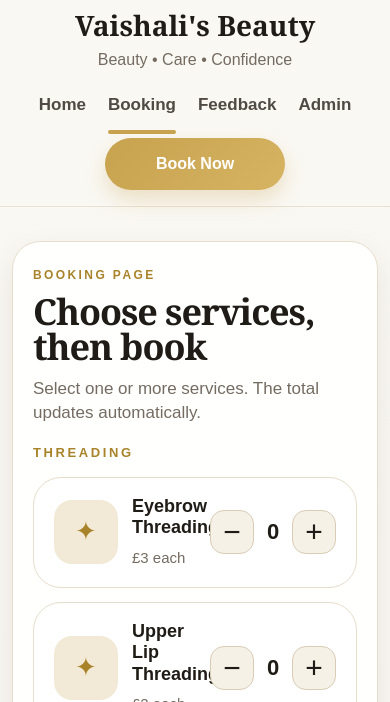
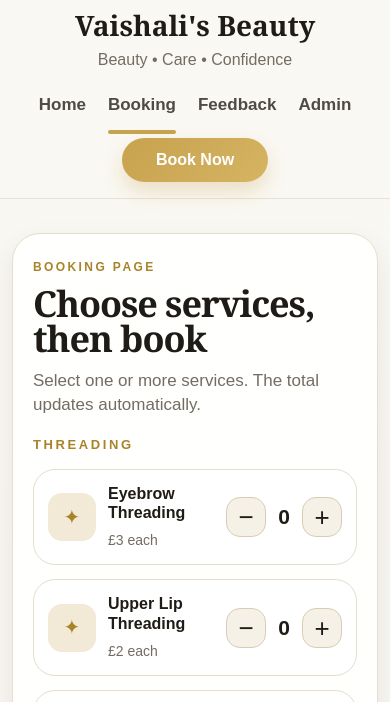
Before and after one commit to pkanji28/vaishali-beauty-site, a plain HTML site: page book.html in a window 390 px wide. Shown: the part 136-838 px from the top of the page. Drawn offline with nearby package versions, Linux system fonts and the light colour scheme.

Commit message:
Add mobile styles for header, hero, and service cards
Added mobile polish overrides for various elements.

```diff
--- a/css/styles.css
+++ b/css/styles.css
@@ -797,4 +797,63 @@ button,input,select,textarea{font:inherit}
   .booking-actions .btn{
     width:100%;
   }
+
+  /* ---------- V3.3 MOBILE POLISH OVERRIDES ---------- */
+@media (max-width: 760px) {
+  .header-book-btn {
+    min-width: 0;
+    width: auto;
+    max-width: 220px;
+    min-height: 44px;
+    padding: 0 34px;
+    font-size: 16px;
+  }
+
+  .hero-title {
+    font-size: 38px;
+    line-height: 1.02;
+  }
+
+  .hero-text {
+    font-size: 18px;
+    line-height: 1.5;
+  }
+
+  .service-card {
+    padding: 14px;
+    border-radius: 22px;
+  }
+
+  .service-card-main {
+    grid-template-columns: 48px 1fr auto;
+    gap: 12px;
+  }
+
+  .service-icon {
+    width: 48px;
+    height: 48px;
+    border-radius: 14px;
+    font-size: 20px;
+  }
+
+  .service-name {
+    font-size: 16px;
+  }
+
+  .service-price {
+    font-size: 14px;
+  }
+
+  .qty-btn {
+    width: 40px;
+    height: 40px;
+    border-radius: 14px;
+    font-size: 26px;
+  }
+
+  .qty-value {
+    min-width: 20px;
+    font-size: 21px;
+  }
 }
+}
```
